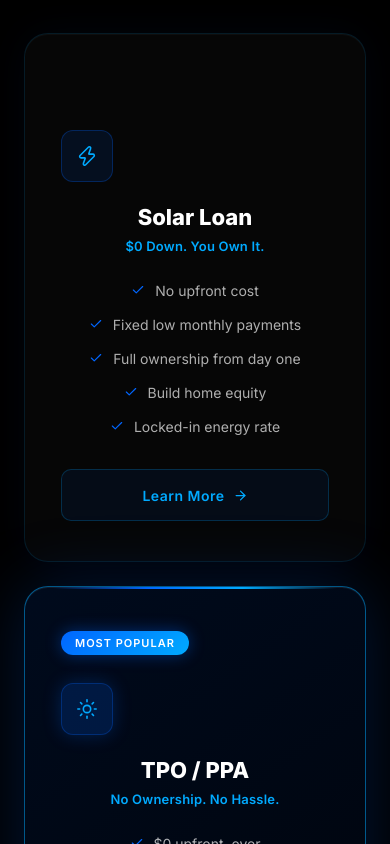
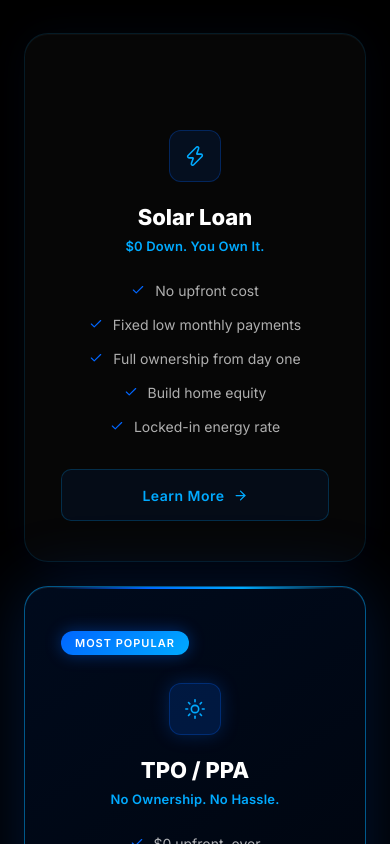
Before and after one commit to MusetKad000/sunlink-solution, a Next.js app: page / in a window 390 px wide. Shown: the part 4000-4844 px from the top of the page. Built offline with nearby package versions, Linux system fonts and the light colour scheme.

Commit message:
Center metric cards and solution card icons on mobile
Co-Authored-By: Claude Sonnet 4.6 <noreply@anthropic.com>

```diff
--- a/src/components/Calculator.tsx
+++ b/src/components/Calculator.tsx
@@ -244,6 +244,7 @@ export default function Calculator() {
       <style>{`
         @media(max-width:640px){
           .calc-metrics{grid-template-columns:1fr!important;}
+          .calc-metrics>div{text-align:center!important; align-items:center!important; display:flex!important; flex-direction:column!important;}
           .calc-bill{padding:28px 24px!important;}
           .calc-cta-strip{flex-direction:column!important; align-items:stretch!important; padding:20px 24px!important;}
           .calc-cta-strip a{text-align:center!important; justify-content:center!important;}
--- a/src/components/Solutions.tsx
+++ b/src/components/Solutions.tsx
@@ -182,7 +182,7 @@ export default function Solutions() {
               </div>
 
               {/* Lucide icon circle */}
-              <div style={{
+              <div className="solution-icon" style={{
                 width: 52,
                 height: 52,
                 borderRadius: 12,
@@ -285,6 +285,7 @@ export default function Solutions() {
           .solution-card ul{align-items:center!important;}
           .solution-card li{justify-content:center!important;}
           .solution-card>a{justify-content:center!important;}
+          .solution-icon{margin-left:auto!important; margin-right:auto!important;}
         }
       `}</style>
     </section>
```
